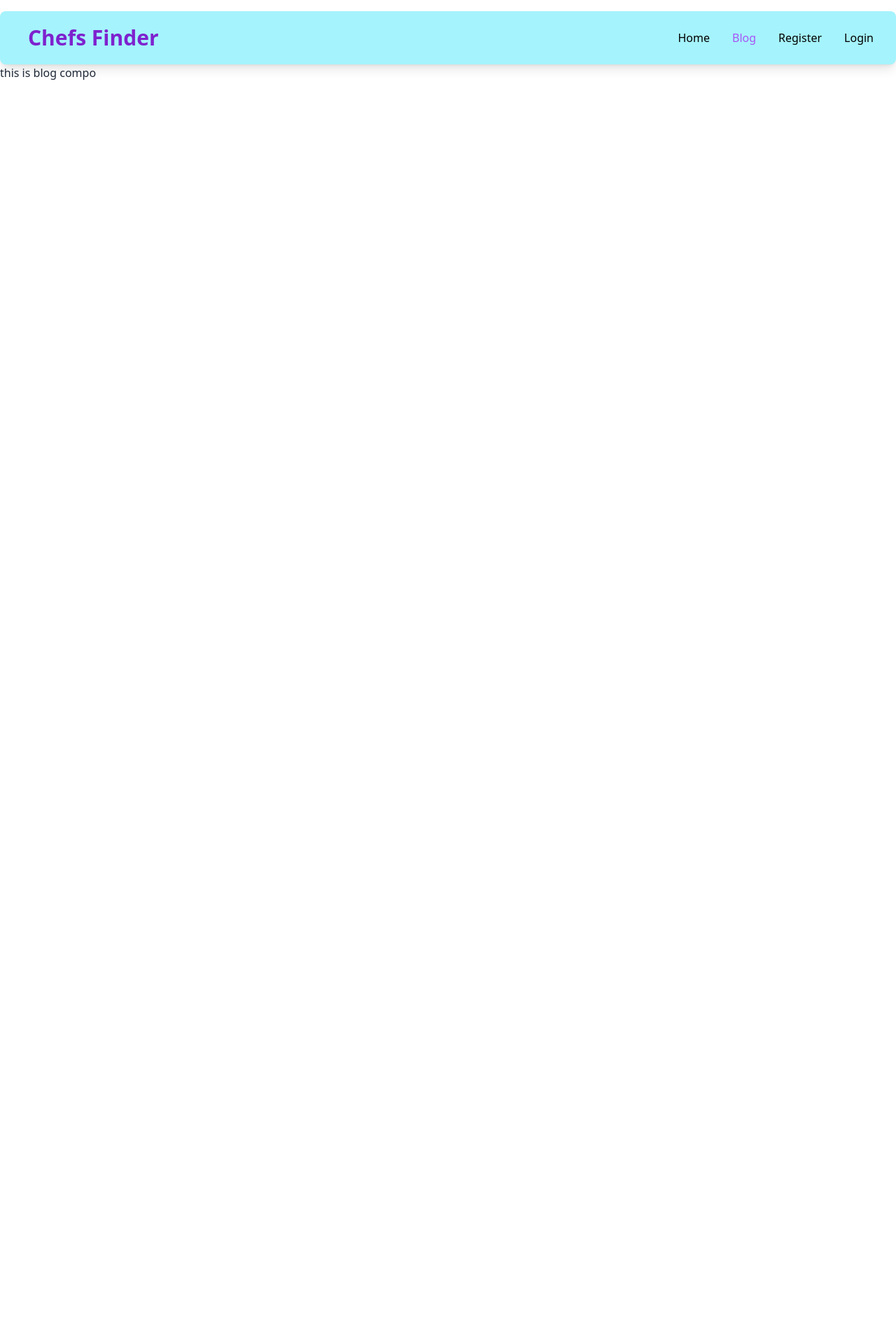
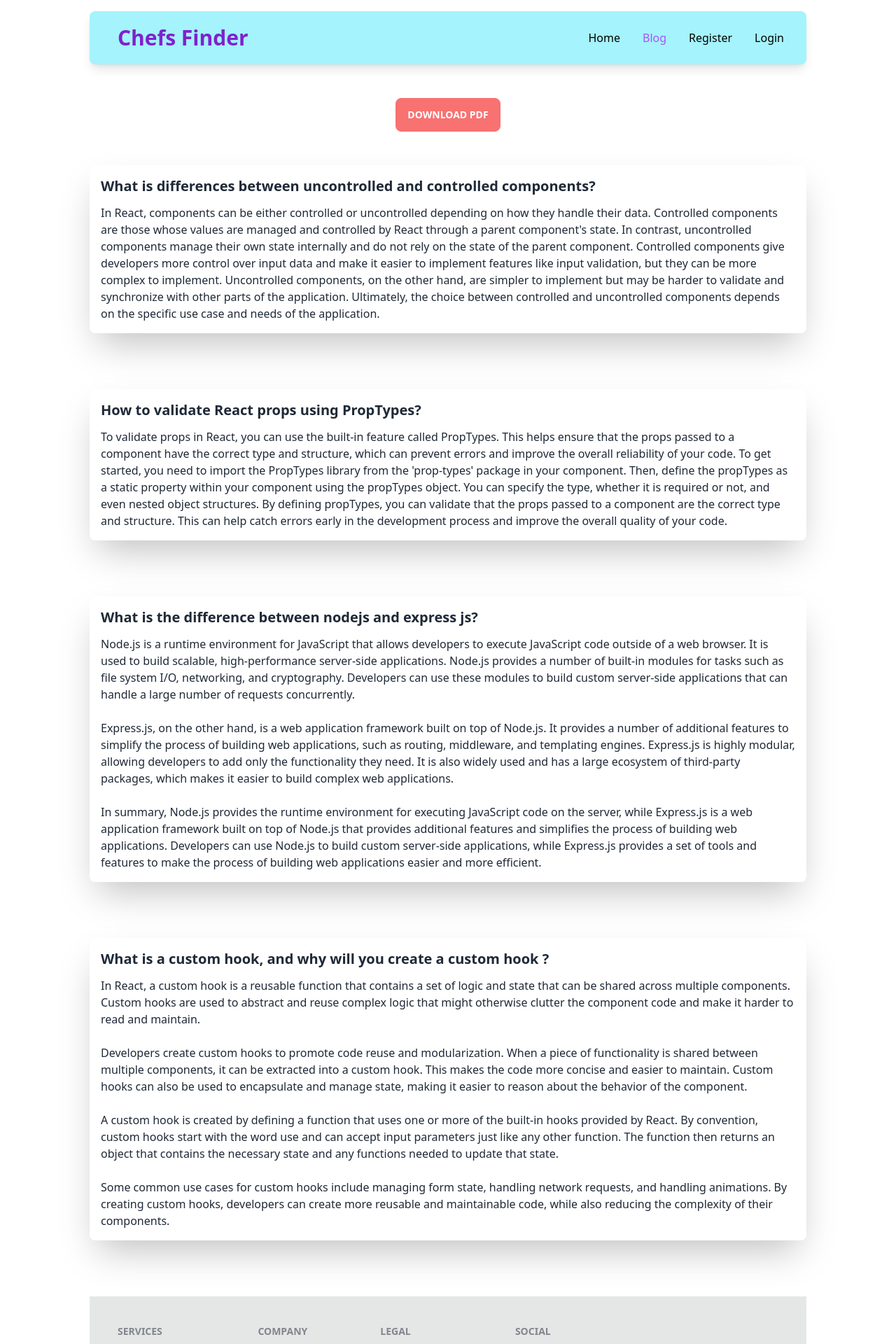
Before and after one commit to Mahfuj424/chefs-finder, a React (Vite) app: page /blog in a window 1280 px wide. Shown: the top 1920 px of the page at 70% size. Before the commit the page ends 800 px from the top, so only its background shows below. Built offline with nearby package versions, Linux system fonts and the light colour scheme; no server answers.

Commit message:
blog paged created and download pdf button implement

```diff
--- a/package.json
+++ b/package.json
@@ -13,11 +13,13 @@
     "@heroicons/react": "^2.0.17",
     "daisyui": "^2.51.6",
     "firebase": "^9.21.0",
+    "jspdf": "^2.5.1",
     "localforage": "^1.10.0",
     "match-sorter": "^6.3.1",
     "react": "^18.2.0",
     "react-dom": "^18.2.0",
     "react-icons": "^4.8.0",
+    "react-lazy-load": "^4.0.1",
     "react-rating": "^2.0.5",
     "react-rating-stars-component": "^2.2.0",
     "react-router-dom": "^6.11.0",
--- a/src/components/AuthProvider.jsx
+++ b/src/components/AuthProvider.jsx
@@ -9,22 +9,27 @@
     const [user, setUser] = useState({});
     const googleProvider = new GoogleAuthProvider();
     const githubProvider = new GithubAuthProvider();
-
+    const [loading,setLoading] = useState(true)
 
     const registerUser = (email, password) => {
+        setLoading(true)
         return createUserWithEmailAndPassword(auth, email, password)
     };
 
     const unSubscribe = onAuthStateChanged(auth, (loggedInUser) => {
+
         setUser(loggedInUser)
+        setLoading(false)
     })
 
     const logOut = () => {
+        setLoading(true)
        return signOut(auth);
     }
 
 
     const loginUser = (email, password) => {
+        setLoading(true)
         return signInWithEmailAndPassword(auth, email, password);
     }
 
@@ -33,14 +38,16 @@
     }, [])
 
     const googleUser = () => {
+
         return signInWithPopup(auth, googleProvider)
     }
 
     const githubUser = () => {
+
         return signInWithPopup(auth, githubProvider)
     }
     const updateProfileUser = (name, photoUrl) => {
-        console.log(name,photoUrl);
+
         return updateProfile(auth.currentUser, {
             displayName: name,
             photoURL : photoUrl,
@@ -48,7 +55,7 @@
     }
 
 
-    const authInfo = {registerUser, user, logOut, loginUser, googleUser, githubUser,updateProfileUser};
+    const authInfo = {registerUser,loading, user, logOut, loginUser, googleUser, githubUser,updateProfileUser};
 
 
     return (
--- a/src/components/Blog.jsx
+++ b/src/components/Blog.jsx
@@ -1,12 +1,55 @@
-/* eslint-disable no-unused-vars */
 import React from 'react';
+
+import { jsPDF } from "jspdf";
+import { ToastContainer ,toast} from 'react-toastify';
+import Footer from './Footer';
 import Header from './Header';
 
 const Blog = () => {
+    const handleDownload = () => {
+        const doc = new jsPDF();
+        const blogContent = document.getElementById('blog-content').innerText;
+        doc.text(blogContent, 20, 20);
+        doc.save("blog.pdf");
+        toast('Downloaded PDF')
+
+    };
     return (
-        <div>
-            <Header/>
-            <h1>this is blog compo</h1>
+        <div className='md:w-[80%] mx-auto'>
+            <Header></Header>
+            <div className="text-center mt-12">
+                <button className='btn btn-error text-white ' onClick={handleDownload}>Download PDF</button>
+                <ToastContainer></ToastContainer>
+            </div>
+         <div id='blog-content'>
+               <div className='mt-12 shadow-2xl rounded-lg p-4 mb-12 space-y-3'>
+                <h1 className='text-xl font-semibold'>What is  differences between uncontrolled and controlled components?</h1>
+                <p>In React, components can be either controlled or uncontrolled depending on how they handle their data. Controlled components are those whose values are managed and controlled by React through a parent component's state. In contrast, uncontrolled components manage their own state internally and do not rely on the state of the parent component. Controlled components give developers more control over input data and make it easier to implement features like input validation, but they can be more complex to implement. Uncontrolled components, on the other hand, are simpler to implement but may be harder to validate and synchronize with other parts of the application. Ultimately, the choice between controlled and uncontrolled components depends on the specific use case and needs of the application.</p>
+            </div>
+            <div className='mt-20 shadow-2xl rounded-lg p-4 mb-12 space-y-3'>
+                <h1 className='text-xl font-semibold'>How to validate React props using PropTypes?</h1>
+                <p>To validate props in React, you can use the built-in feature called PropTypes. This helps ensure that the props passed to a component have the correct type and structure, which can prevent errors and improve the overall reliability of your code. To get started, you need to import the PropTypes library from the 'prop-types' package in your component. Then, define the propTypes as a static property within your component using the propTypes object. You can specify the type, whether it is required or not, and even nested object structures. By defining propTypes, you can validate that the props passed to a component are the correct type and structure. This can help catch errors early in the development process and improve the overall quality of your code. </p>
+            </div>
+            <div className='mt-20 shadow-2xl rounded-lg p-4 mb-12 space-y-3'>
+                <h1 className='text-xl font-semibold'>What is the difference between nodejs and express js?</h1>
+                <p>Node.js is a runtime environment for JavaScript that allows developers to execute JavaScript code outside of a web browser. It is used to build scalable, high-performance server-side applications. Node.js provides a number of built-in modules for tasks such as file system I/O, networking, and cryptography. Developers can use these modules to build custom server-side applications that can handle a large number of requests concurrently.
+                    <br /> <br />
+                    Express.js, on the other hand, is a web application framework built on top of Node.js. It provides a number of additional features to simplify the process of building web applications, such as routing, middleware, and templating engines. Express.js is highly modular, allowing developers to add only the functionality they need. It is also widely used and has a large ecosystem of third-party packages, which makes it easier to build complex web applications.
+                    <br /> <br />
+                    In summary, Node.js provides the runtime environment for executing JavaScript code on the server, while Express.js is a web application framework built on top of Node.js that provides additional features and simplifies the process of building web applications. Developers can use Node.js to build custom server-side applications, while Express.js provides a set of tools and features to make the process of building web applications easier and more efficient.</p>
+            </div>
+            <div className='mt-20 shadow-2xl rounded-lg p-4 mb-12 space-y-3'>
+                <h1 className='text-xl font-semibold'>What is a custom hook, and why will you create a custom hook  ?</h1>
+                <p>In React, a custom hook is a reusable function that contains a set of logic and state that can be shared across multiple components. Custom hooks are used to abstract and reuse complex logic that might otherwise clutter the component code and make it harder to read and maintain.
+                    <br /> <br />
+                    Developers create custom hooks to promote code reuse and modularization. When a piece of functionality is shared between multiple components, it can be extracted into a custom hook. This makes the code more concise and easier to maintain. Custom hooks can also be used to encapsulate and manage state, making it easier to reason about the behavior of the component.
+                    <br /> <br />
+                    A custom hook is created by defining a function that uses one or more of the built-in hooks provided by React. By convention, custom hooks start with the word use and can accept input parameters just like any other function. The function then returns an object that contains the necessary state and any functions needed to update that state.
+                    <br /> <br />
+                    Some common use cases for custom hooks include managing form state, handling network requests, and handling animations. By creating custom hooks, developers can create more reusable and maintainable code, while also reducing the complexity of their components.</p>
+            </div>
+         </div>
+            <Footer></Footer>
         </div>
     );
 };
--- a/src/components/Home.jsx
+++ b/src/components/Home.jsx
@@ -10,8 +10,9 @@
 
     return (
         <div>
-            <div className="min-h-screen w-full bg-cover bg-[url('../../public/banner-image.jpg')]">
+            <div className="min-h-screen w-full bg-cover bg-[url('https://i.postimg.cc/Z5YrL2KC/banner-image.jpg')]">
                 <Header />
+                <h1 className='text-6xl font-bold'>Discover top chefs in your area and elevate your food experience with our chef finder website</h1>
             </div>
             <div className=''>
                 <Chefs />
--- a/src/components/PrivetRoute.jsx
+++ b/src/components/PrivetRoute.jsx
@@ -3,14 +3,18 @@
 import { Navigate, useLocation } from 'react-router-dom';
 
 const PrivetRoute = ({children}) => {
-    const { user } = useContext(AuthContext);
+    const { user, loading } = useContext(AuthContext);
+
     const location = useLocation();
+    if (loading) {
+        return <progress  className='progress w-56 mt-20'></progress>
+    }
     if (user) {
         return children;
     }
 
     return (
-        <Navigate state={{ form: location }} to='/login'></Navigate>
+        <Navigate state={{ form: location }} replace to='/login'></Navigate>
     );
 };
 
--- a/src/components/Subscribe.jsx
+++ b/src/components/Subscribe.jsx
@@ -27,7 +27,7 @@
                 </div>
             </div>
             <div className='col-span-6 mt-16'>
-                <img className='rounded-xl' src="/public/thumbs-up-rap-god-parody-song.gif" alt="" />
+                <img className='rounded-xl' src="https://i.postimg.cc/q7SbS4zm/thumbs-up-rap-god-parody-song.gif" alt="" />
             </div>
         </div>
     );
```
Also changed, not shown: src/components/Chefs.jsx (+9 -4 lines), 1 other file (tests, documents, lock files or other folders).
